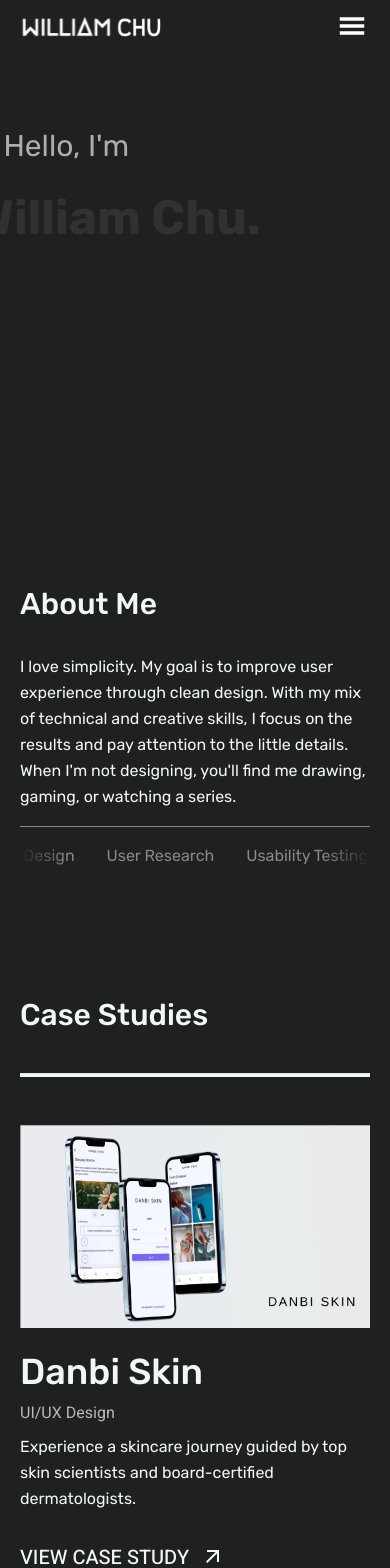
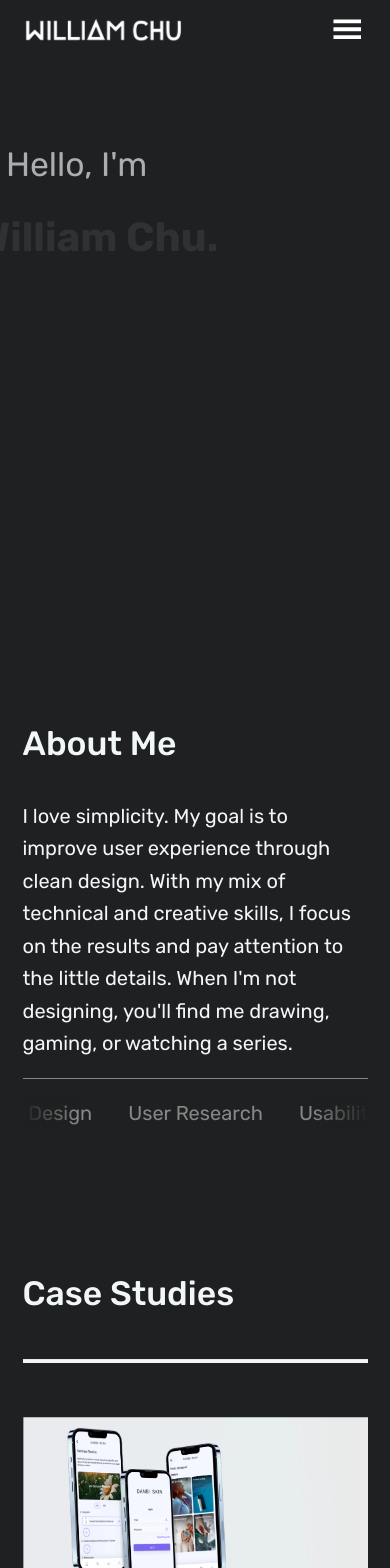
Before and after one commit to williamchuu/myportfolio, a Next.js app: page / in a window 390 px wide. Shown: the top 1568 px of the page. Built offline with nearby package versions, Linux system fonts and the light colour scheme.

Commit message:
increase base pixel size for html and text

```diff
--- a/src/app/components/CaseStudyCard/index.tsx
+++ b/src/app/components/CaseStudyCard/index.tsx
@@ -52,8 +52,10 @@ export default function CaseStudyCard({
                             <h3 className="font-medium text-4xl">{title}</h3>
                         </Link>
                         <p className="text-accent text-balance font-heebo">{roledescription.map((tag, index) => (<span key={index}>{tag}{index != roledescription.length - 1 && ","} </span>))}</p>
-                        <div className="inline-flex justify-end flex-1 text-start">
-                            <p className="inline-flex text-left md:text-justify text-wrap self-end justify-end items-end flex-1">{description}</p>
+                        <div className="flex justify-end flex-1 text-start">
+                            <p className="text-left md:text-justify self-end flex-1">
+                                {description}
+                            </p>
                         </div>
                         <div className="md:hidden mt-6">
                             <BottomBorderTextHover href={link}>
--- a/src/app/components/HeroSection/index.tsx
+++ b/src/app/components/HeroSection/index.tsx
@@ -13,7 +13,7 @@ export default function HeroSection() {
           transition={{ delay: .5, duration: .5, ease: "easeInOut" }}
           viewport={{ once: true }}
         >Hello, I&apos;m</motion.h2>
-        <motion.h1 className="text-5xl md:text-6xl lg:text-7xl text-balance"
+        <motion.h1 className="text-4xl sm:text-5xl md:text-6xl lg:text-7xl text-balance"
           initial={{ x: -50, opacity: 0 }}
           whileInView={{ x: 0, opacity: 1 }}
           transition={{ delay: .7, duration: .5, ease: "easeInOut" }}
--- a/src/app/components/Section/index.tsx
+++ b/src/app/components/Section/index.tsx
@@ -45,7 +45,7 @@ export default function Section({
                     <>
                         {header ?
                             <>
-                                <h1 className="text-6xl md:text-7xl font-medium">{title}</h1>
+                                <h1 className="text-5xl md:text-6xl lg:text-7xl font-medium">{title}</h1>
                                 {heading && <h3 className="text-xl sm:text-2xl text-accent font-light align-bottom">({heading})</h3>}
                             </>
                             :
--- a/src/app/globals.css
+++ b/src/app/globals.css
@@ -5,13 +5,16 @@
 /* * {
   border: 1px red solid;
 } */
-
+html {
+  font-size: 18px;
+}
+p {
+  font-size: 20px;
+}
 body {
   font-size: clamp(1rem, 0.5vw, 1rem);
   overflow-x: hidden;
 }
-
-
 
 @media (prefers-color-scheme: dark) {
   :root {
--- a/src/app/projects/[project]/page.tsx
+++ b/src/app/projects/[project]/page.tsx
@@ -37,7 +37,7 @@ export default function Page({
 
     return <main className="flex min-h-screen flex-col gap-12 items-center">
         <NavBar />
-        <motion.div className="pt-8 md:pt-14" initial={{ opacity: 0 }} whileInView={{ opacity: 1 }} transition={{ duration: 1 }} viewport={{ once: true }}>
+        <motion.div className="pt-12 md:pt-14" initial={{ opacity: 0 }} whileInView={{ opacity: 1 }} transition={{ duration: 1 }} viewport={{ once: true }}>
             {data ?
                 <div>
                     <BlurImage src={`/projects/${params.project}/wide_mockup.webp`} width={3840} height={2160} className="w-screen min-h-[30dvh] md:max-h-[80dvh] object-cover" alt="Mockup" priority />
--- a/tailwind.config.ts
+++ b/tailwind.config.ts
@@ -18,7 +18,7 @@ const config: Config = {
         'dark-accent': '#878787',
       },
       maxWidth: {
-        'default': "52rem",
+        'default': "49rem",
       },
       dropShadow: {
         'primary': '0px 10px 10px rgba(91, 205, 249, .2)',
```
